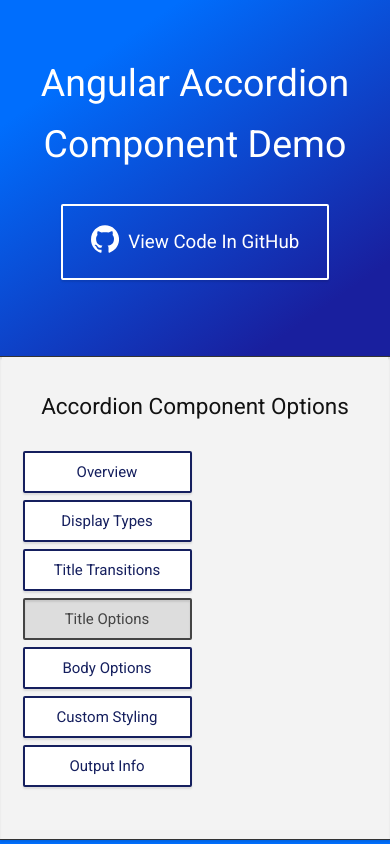
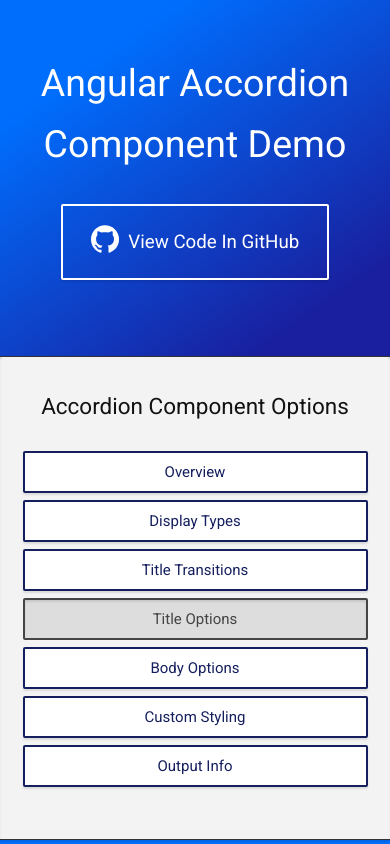
Before and after one commit to JMurkyHawk/accordion, an Angular app: page /accordion-title-options in a window 390 px wide. Shown: the top 844 px of the page. Built offline with nearby package versions, Linux system fonts and the light colour scheme.

Commit message:
Fix style for mobile navigation button layout

```diff
--- a/src/app/components/j-murky-hawk-navigation/j-murky-hawk-navigation.component.scss
+++ b/src/app/components/j-murky-hawk-navigation/j-murky-hawk-navigation.component.scss
@@ -84,7 +84,7 @@ nav.button {
                 transition-property: $transitionProperty;
                 transition-timing-function: $transitionTimingFunction;
 
-                display: inline-flex;
+                display: flex;
                 align-items: center;
                 flex-direction: column;
                 min-width: 10em;
@@ -123,6 +123,10 @@ nav.button {
                 margin: 0 .5em .5em 0;
 
                 flex-direction: row;
+
+                a.button {
+                    display: inline-flex;
+                }
             }
         }
     }
```
